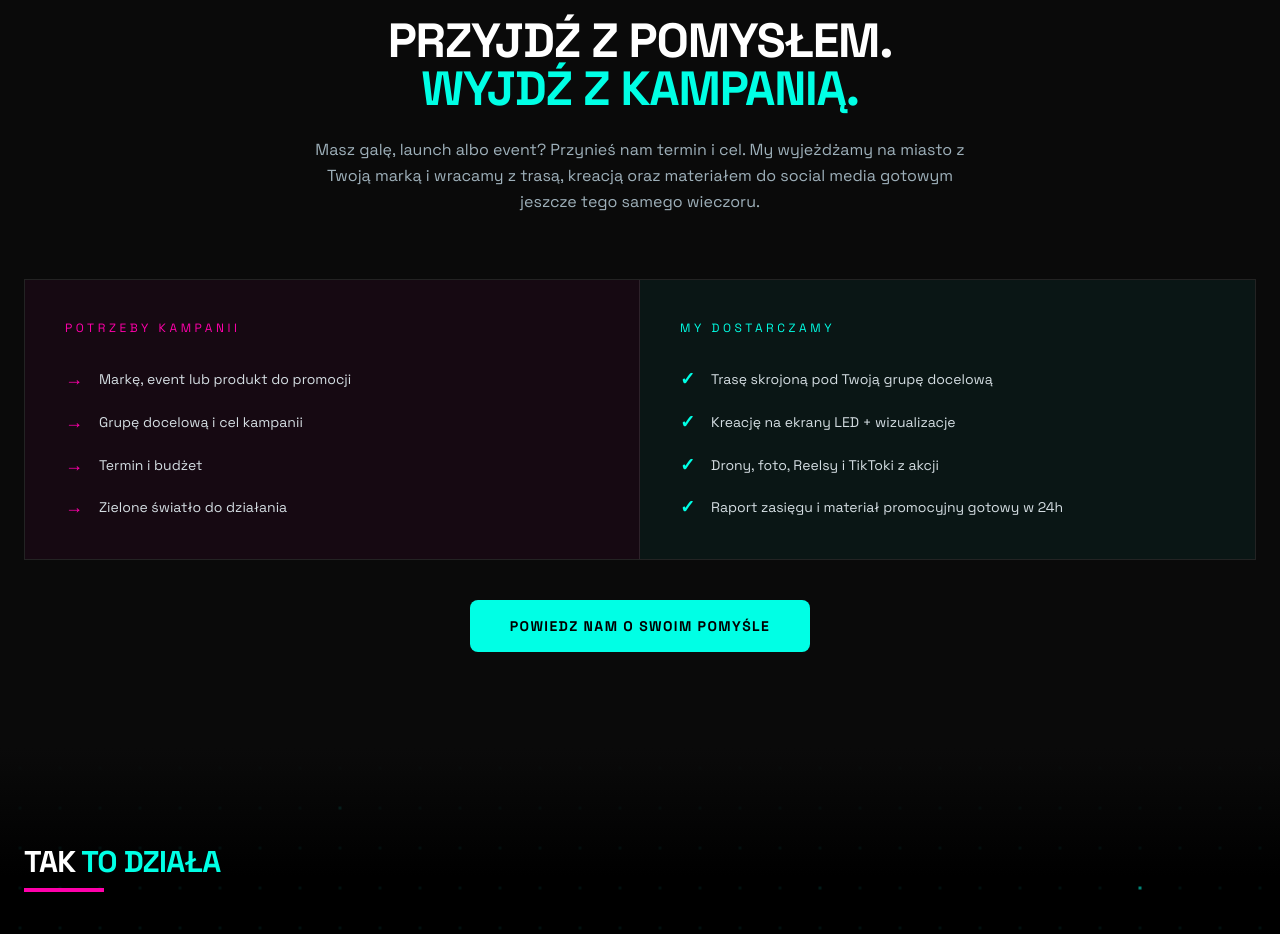
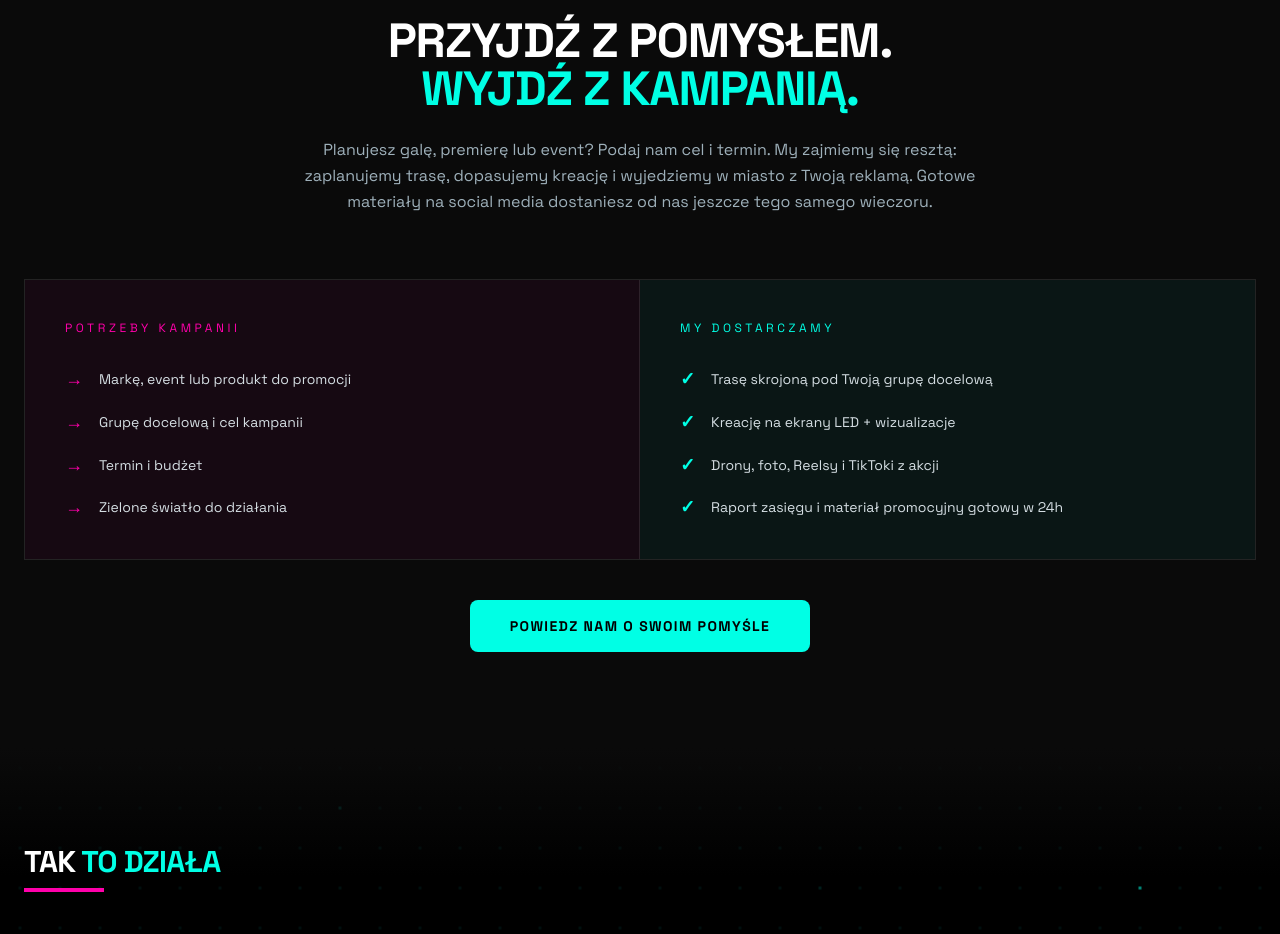
Before and after one commit to JKulczynski/dooh-love-website, a Next.js app: page / in a window 1280 px wide. Shown: the part 1562-2496 px from the top of the page. Built offline with nearby package versions, Linux system fonts and the light colour scheme.

Commit message:
Copy: sekcja "Przyjdź z pomyslem" - jasniejsza struktura, mniej formalny ton
Co-Authored-By: Claude Sonnet 4.6 <noreply@anthropic.com>

```diff
--- a/app/page.tsx
+++ b/app/page.tsx
@@ -123,9 +123,10 @@ export default function Home() {
                 <span className="text-brandCyan">Wyjdź z kampanią.</span>
               </h2>
               <p className="text-muted400 max-w-2xl mx-auto text-base leading-relaxed mt-6">
-                Masz galę, launch albo event? Przynieś nam termin i cel.
-                My wyjeżdżamy na miasto z Twoją marką i wracamy z trasą, kreacją
-                oraz materiałem do social media gotowym jeszcze tego samego wieczoru.
+                Planujesz galę, premierę lub event? Podaj nam cel i termin.
+                My zajmiemy się resztą: zaplanujemy trasę, dopasujemy kreację i wyjedziemy
+                w miasto z Twoją reklamą. Gotowe materiały na social media dostaniesz od nas
+                jeszcze tego samego wieczoru.
               </p>
             </div>
           </RevealOnScroll>
```
